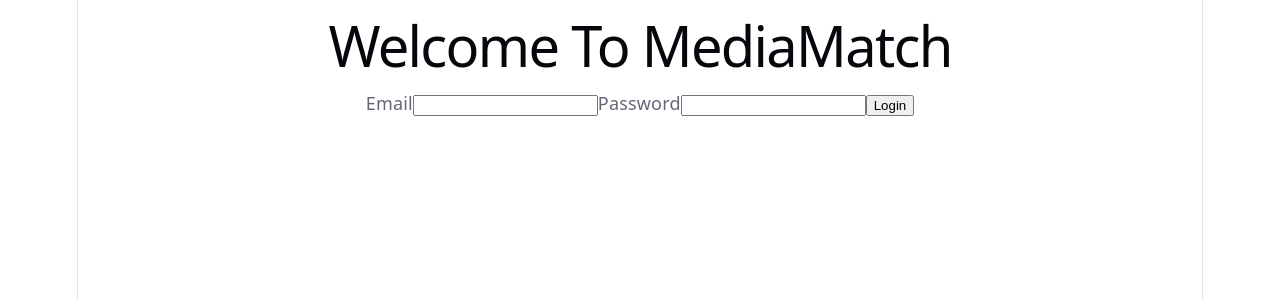
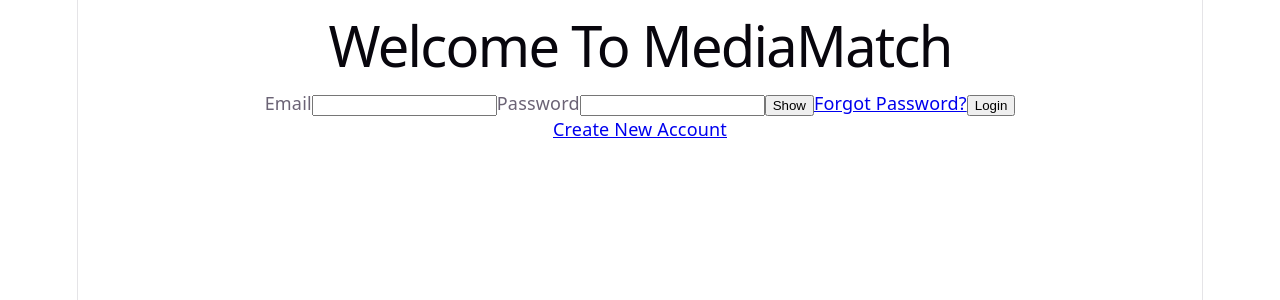
Before and after one commit to Dabgaryan1/media-match, a React (Vite) app in the folder frontend/: page /login in a window 1280 px wide. Shown: the top 300 px of the page. Built offline with nearby package versions, Linux system fonts and the light colour scheme; no server answers.

Commit message:
Finished LoginPage.tsx basic logic

```diff
--- a/frontend/src/App.tsx
+++ b/frontend/src/App.tsx
@@ -1,5 +1,5 @@
 import './App.css'
-import LoginPage from './pages/LoginPage'
+import LoginPage from './pages/LoginPage/LoginPage'
 
 function App() {
     return <LoginPage />
--- a/frontend/src/pages/LoginPage.tsx
+++ b/frontend/src/pages/LoginPage/LoginPage.tsx
@@ -1,4 +1,5 @@
 import { useState } from "react";
+import "./LoginPage.css"
 const API_URL = import.meta.env.VITE_API_URL;
 
 type LoginResponse = {
@@ -15,6 +16,7 @@
 
   const [error, setError] = useState<string | null>(null);
   const [isLoading, setIsLoading] = useState(false);
+  const [showPassword, setShowPassword] = useState(false);
 
   const handleSubmit = async (event: React.FormEvent<HTMLFormElement>) => {
     event.preventDefault();
@@ -56,7 +58,7 @@
   };
 
   return (
-    <main>
+    <main className="login-page">
       <h1>Welcome To MediaMatch</h1>
 
       <form onSubmit={handleSubmit}>
@@ -74,18 +76,30 @@
         <input
           id="password"
           name="password"
-          type="password"
+          type={showPassword ? "text" : "password"}
           value={credentials.password}
           onChange={handleChange}
           required
         />
-        {error && <p>{error}</p>}
+        {error && <p role="alert">{error}</p>}
+
+        <button
+          type="button"
+          onClick={() => setShowPassword(!showPassword)}
+          aria-label={showPassword ? "Hide password" : "Show password"}
+          >
+            {showPassword ? "Hide" : "Show"}
+        </button>
+
+        <a href="/forgot-password">Forgot Password?</a>
 
         <button
           type="submit" disabled={isLoading}>
           {isLoading ? "Logging in..." : "Login"}
         </button>
       </form>
+
+      <a href="/register">Create New Account</a>
     </main>
   );
 }
```
Also changed, not shown: frontend/src/pages/LoginPage/LoginPage.css (added).
